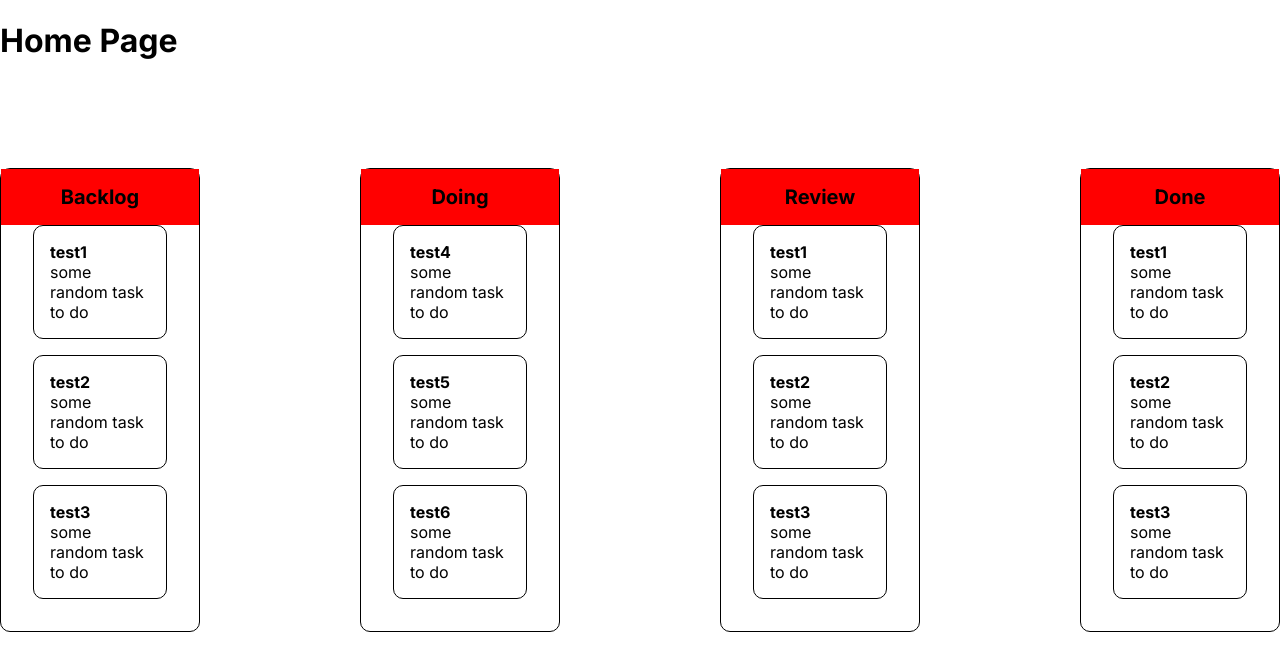
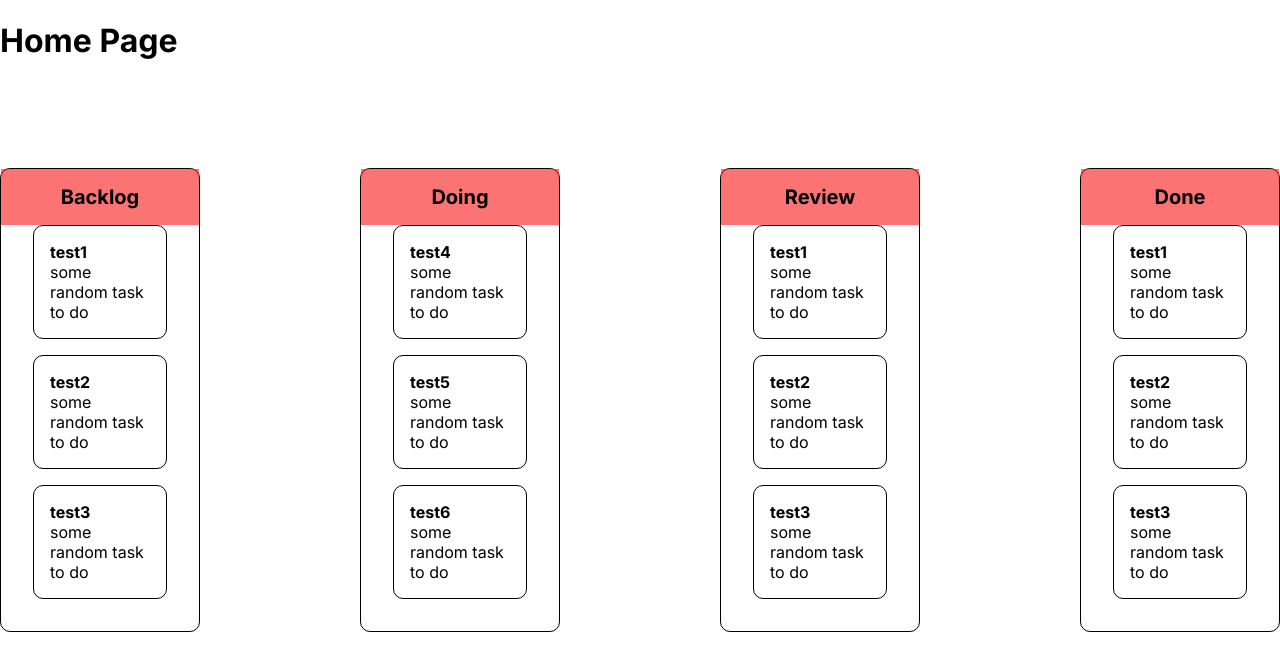
Before and after one commit to andyb2/kanban, a Next.js app in the folder my-app/: page / in a window 1280 px wide. Shown: the top 670 px of the page. Built offline with nearby package versions, Linux system fonts and the light colour scheme.

Commit message:
changed background colour

```diff
--- a/my-app/components/column/column.module.css
+++ b/my-app/components/column/column.module.css
@@ -13,7 +13,7 @@
     padding: 1rem 0;
     margin: 0;
     font-size: 20px;
-    background-color: red;
+    background-color: rgba(247, 0, 0, 0.548);
 }
 
 .spacer {
```
